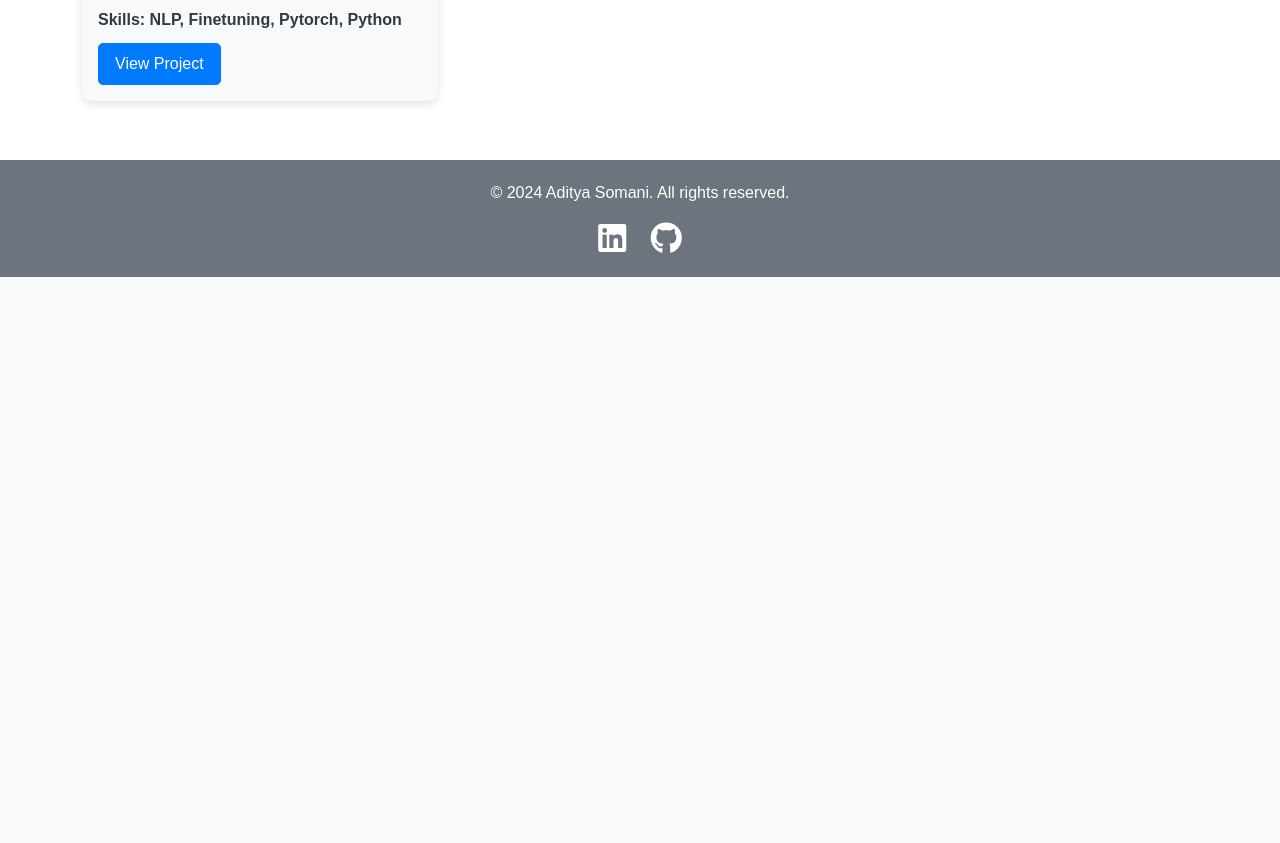
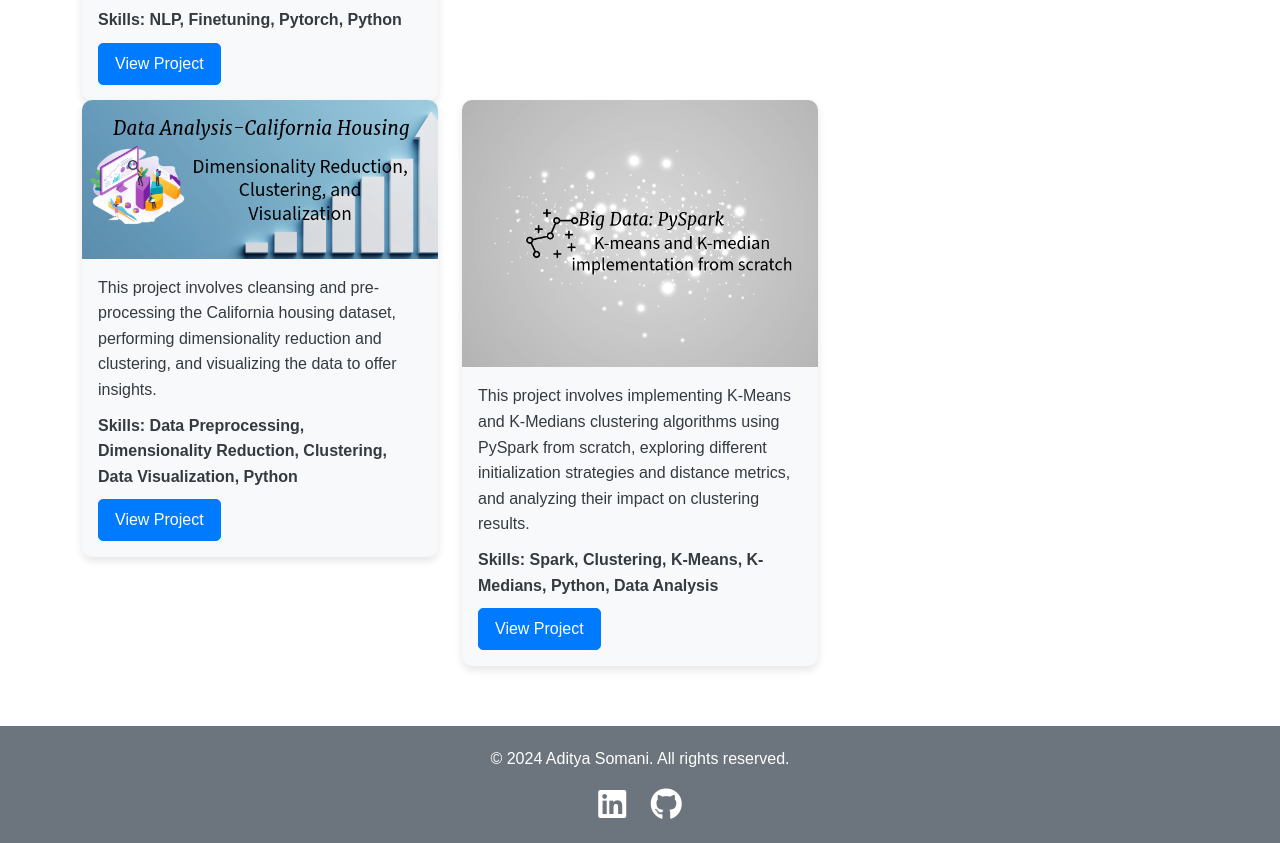
Before and after one commit to Aditya0996/Aditya0996.github.io, a plain HTML site: page index.html in a window 1280 px wide. Shown: the part 1705-2548 px from the top of the page. Before the commit the page ends 1982 px from the top, so only its background shows below. Drawn offline with Linux system fonts and the light colour scheme.

Commit message:
Added BigData1,2

```diff
--- a/index.html
+++ b/index.html
@@ -125,6 +125,26 @@
                         </div>
                     </div>
                 </div>
+                <div class="col-md-4">
+                    <div class="card" style="background-color: #f8f9fa;">
+                        <img src="images/californiaHousing.png" class="card-img-top" alt="Dimensionality Reduction, Clustering and Visualization">
+                        <div class="card-body">
+                            <p class="card-text">This project involves cleansing and pre-processing the California housing dataset, performing dimensionality reduction and clustering, and visualizing the data to offer insights.</p>
+                            <p class="card-skills">Skills: Data Preprocessing, Dimensionality Reduction, Clustering, Data Visualization, Python</p>
+                            <a href="https://github.com/Aditya0996/DataAnalysis-CaliforniaHousing" class="btn btn-primary card-link">View Project</a>
+                        </div>
+                    </div>
+                </div>
+                <div class="col-md-4">
+                    <div class="card" style="background-color: #f8f9fa;">
+                        <img src="images/sparkKimp.png" class="card-img-top" alt="K-Means and K-Medians Clustering">
+                        <div class="card-body">
+                            <p class="card-text">This project involves implementing K-Means and K-Medians clustering algorithms using PySpark from scratch, exploring different initialization strategies and distance metrics, and analyzing their impact on clustering results.</p>
+                            <p class="card-skills">Skills: Spark, Clustering, K-Means, K-Medians, Python, Data Analysis</p>
+                            <a href="https://github.com/Aditya0996/Spark-Kmeans-and-Kmedian" class="btn btn-primary card-link">View Project</a>
+                        </div>
+                    </div>
+                </div>
 
                 <!-- Add more projects here following the same structure -->
             </div>
```
Also changed, not shown: images/californiaHousing.png (added), images/sparkKimp.png (added).
